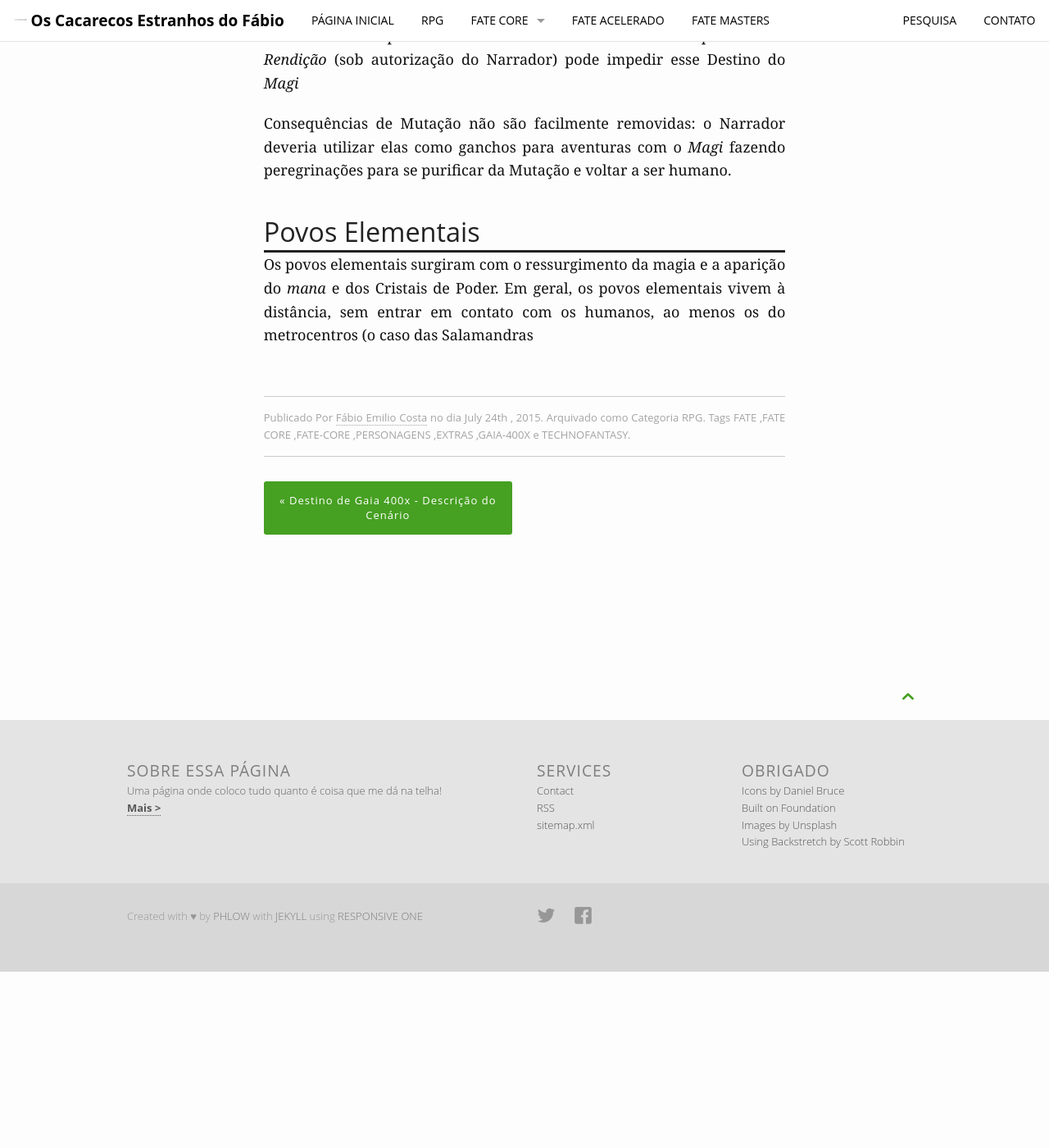
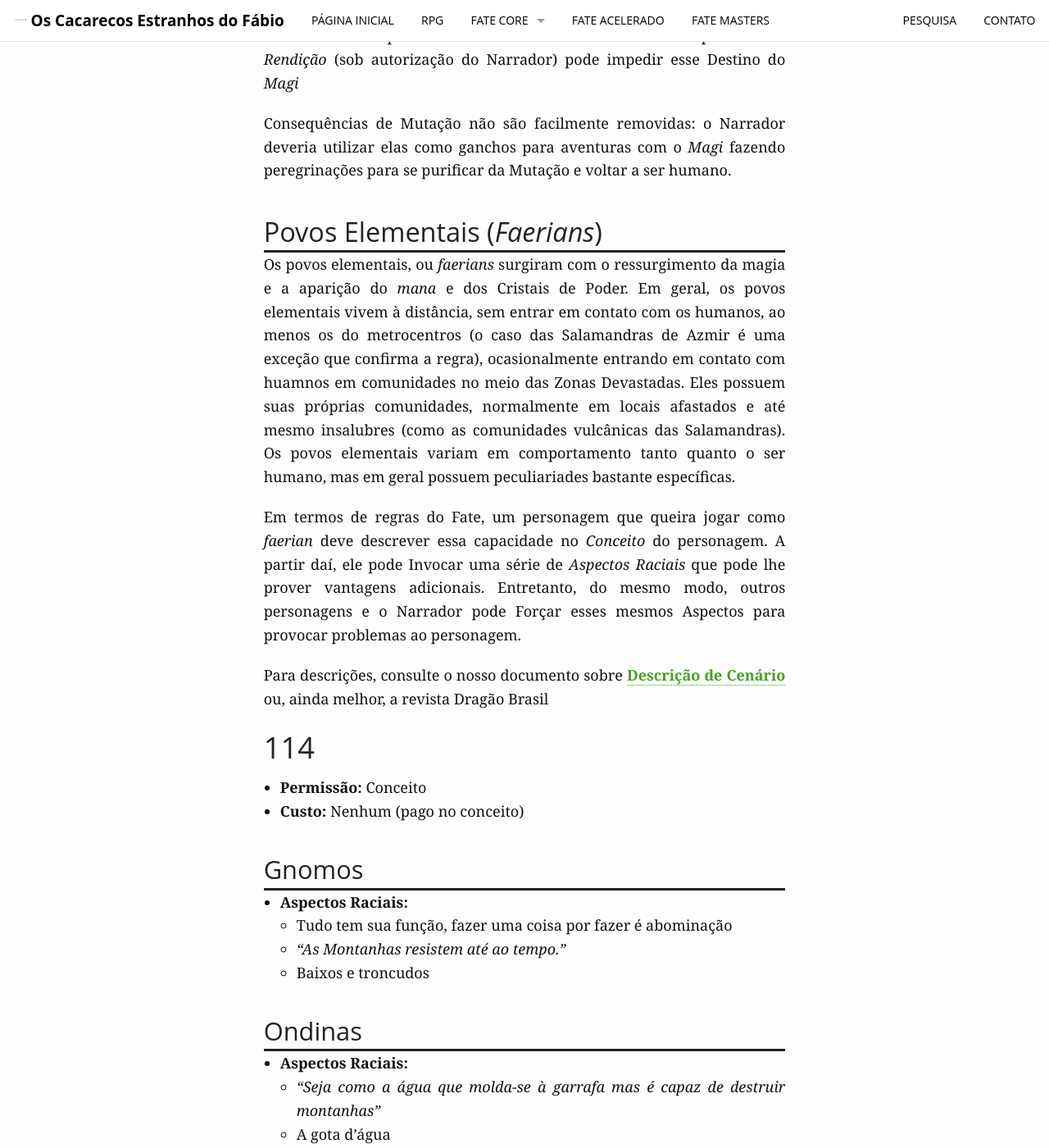
Before and after one commit to fabiocosta0305/fabiocosta0305.github.io-old, a Jekyll site: the page built from _posts/RPG/2015-07-24-DestinoGaia400x-extras.md, in a window 1280 px wide and 1400 px high, scrolled down 13023 px. Shown: the whole window at 82% size. Built offline with Jekyll 4.4.1, drawn with Linux system fonts in a browser that asks for light colours; before the commit the page ends 14208 px from its top, so only the background shows below that; some of the changed text lies outside the part shown.

Commit message:
Editado Extras do Destino de Gaia 400x - Aspectos Raciais dos Povos Elementais

```diff
--- a/_posts/RPG/2015-07-24-DestinoGaia400x-extras.md
+++ b/_posts/RPG/2015-07-24-DestinoGaia400x-extras.md
@@ -500,6 +500,59 @@ Consequências  de Mutação  não  são facilmente  removidas: o  Narrador
 deveria utilizar elas como ganchos para aventuras com o _Magi_ fazendo
 peregrinações para se purificar da Mutação e voltar a ser humano.
 
-### Povos Elementais
+### Povos Elementais (_Faerians_)
 
-Os povos elementais surgiram com o ressurgimento da magia e a aparição do _mana_ e dos Cristais de Poder. Em geral, os povos elementais vivem à distância, sem entrar em contato com os humanos, ao menos os do metrocentros (o caso das Salamandras
+Os povos  elementais, ou  _faerians_ surgiram  com o  ressurgimento da
+magia e  a aparição do  _mana_ e dos Cristais  de Poder. Em  geral, os
+povos  elementais vivem  à distância,  sem  entrar em  contato com  os
+humanos, ao menos os do metrocentros  (o caso das Salamandras de Azmir
+é  uma  exceção que  confirma  a  regra), ocasionalmente  entrando  em
+contato com huamnos em comunidades  no meio das Zonas Devastadas. Eles
+possuem suas  próprias comunidades, normalmente em  locais afastados e
+até mesmo insalubres (como as comunidades vulcânicas das Salamandras).
+Os povos elementais variam em comportamento tanto quanto o ser humano,
+mas em geral possuem peculiariades bastante específicas.
+
+Em  termos de  regras do  Fate, um  personagem que  queira jogar  como
+_faerian_   deve   descrever   essa  capacidade   no   _Conceito_   do
+personagem.  A partir  daí, ele  pode Invocar  uma série  de *Aspectos
+Raciais*  que pode  lhe  prover vantagens  adicionais. Entretanto,  do
+mesmo modo, outros  personagens e o Narrador pode  Forçar esses mesmos
+Aspectos para provocar problemas ao personagem.
+
+Para     descrições,    consulte     o    nosso     documento    sobre
+[Descrição de  Cenário][1] ou, ainda  melhor, a revista  Dragão Brasil
+#114
+
+- **Permissão:** Conceito
+- **Custo:** Nenhum (pago no conceito)
+
+#### Gnomos
+
+- **Aspectos Raciais:**
+  - Tudo tem sua função, fazer uma coisa por fazer é abominação
+  - _"As Montanhas resistem até ao tempo."_
+  - Baixos e troncudos
+
+#### Ondinas
+
+- **Aspectos Raciais:**
+  - _"Seja como a água que molda-se à garrafa mas é capaz de destruir montanhas"_
+  - A gota d'água
+  - Adaptados à água
+
+#### Salamandras
+
+- **Aspectos Raciais:**
+  - Agressivos e Belicosos
+  - Terra Devastada
+  - Rápidos e Carismáticos quando lhes é interessante
+
+#### Sílfides
+
+- **Aspectos Raciais:**
+  - Despreocupadas, mudam de idéia constantemente
+  - Vapores alimentícios
+  - Vôo com Asas
+
+[1]: /rpg/DestinoGaia400x/
```
